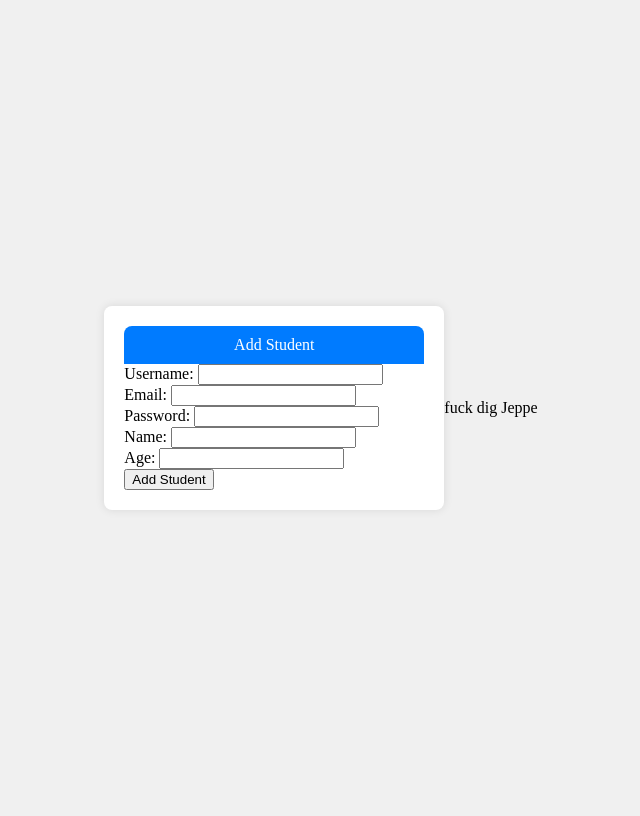
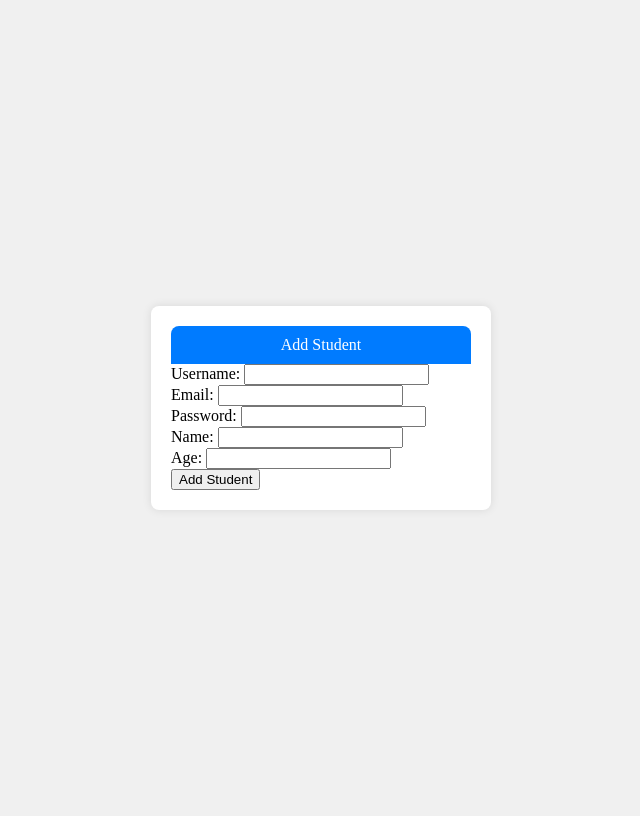
Before and after one commit to Nightraven450/elevside, a PHP site: page /elevindex.php in a window 1280 px wide. Shown: the whole page, without its empty margins (319-959 px from the left). Run offline with PHP 8.4, Linux system fonts and the light colour scheme.

Commit message:
fuck dig jeppe

```diff
--- a/elevindex.php
+++ b/elevindex.php
@@ -133,5 +133,3 @@ if ($_SERVER['REQUEST_METHOD'] === 'POST') {
     </div>
 </body>
 </html>
-
-fuck dig Jeppe
```
